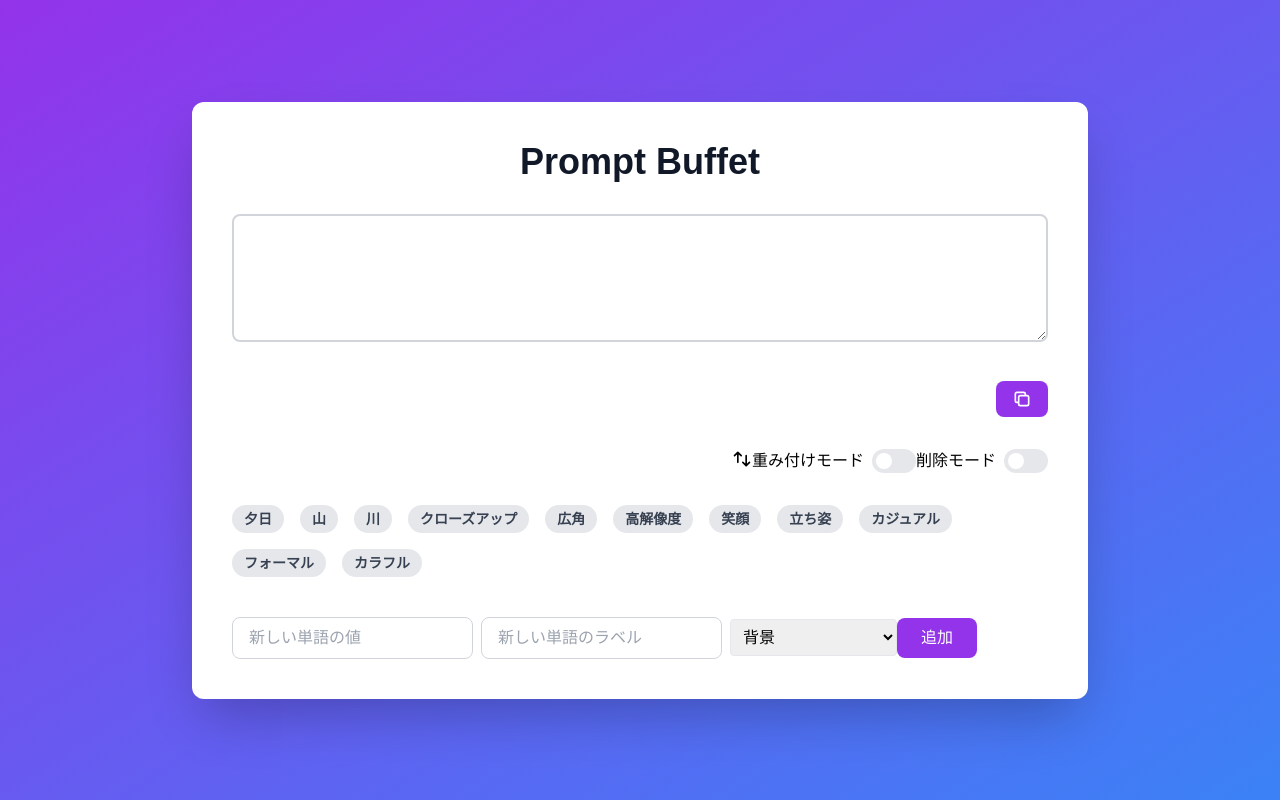
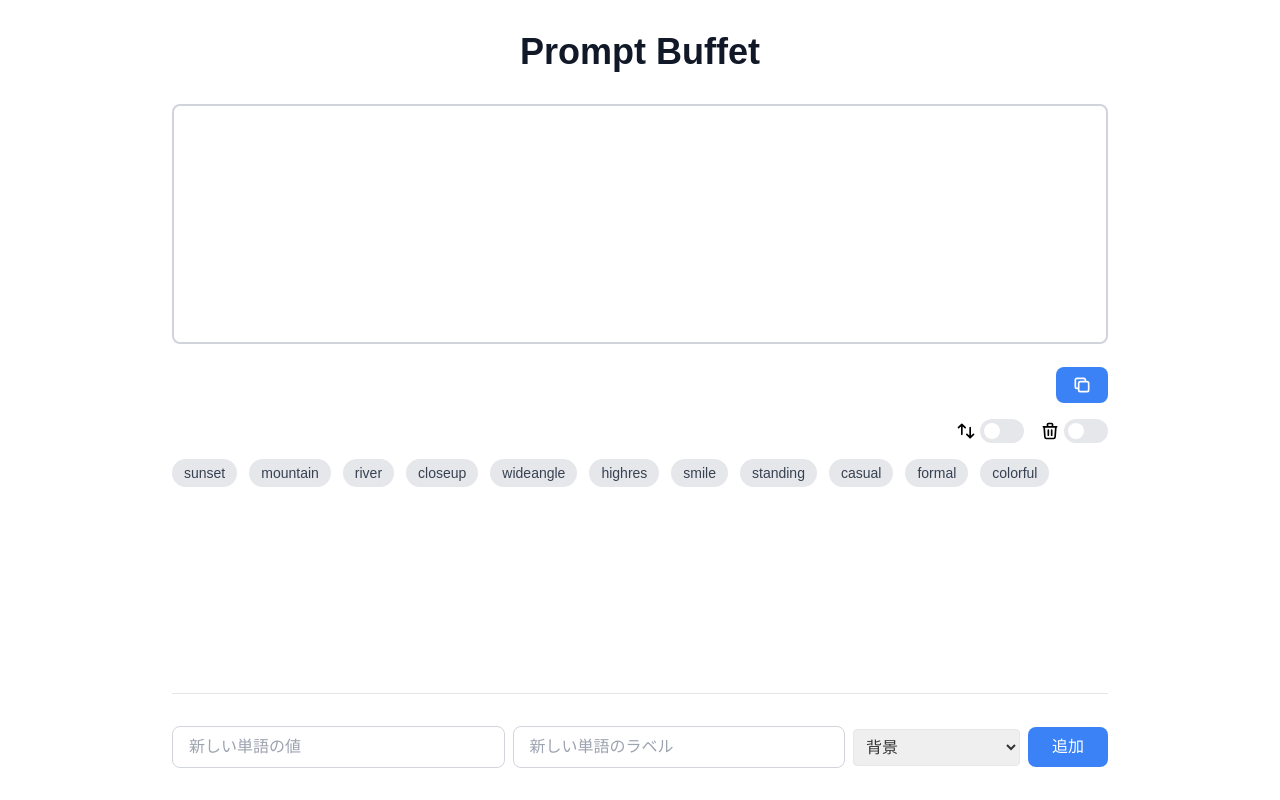
Before and after one commit to PK-Yakkun/prompt_buffet, a Next.js app in the folder prompt_buffet/: page / in a window 1280 px wide. Built offline with nearby package versions, Linux system fonts and the light colour scheme.

Commit message:
update: スタイル全体修正

```diff
--- a/prompt_buffet/src/app/page.tsx
+++ b/prompt_buffet/src/app/page.tsx
@@ -6,8 +6,9 @@ import TextArea from '../components/TextArea';
 import CopyButton from '../components/CopyButton';
 import Select from '../components/Select';
 import Toggle from '@/components/Toggle';
+import ArrowsUpDown from '@/components/icons/ArrowsUpDownIcon';
+import Divider from '@/components/Divider';
 import DeleteIcon from '@/components/icons/DeleteIcon';
-import ArrowsUpDown from '@/components/icons/ArrowsUpDownIcon';
 
 export type WordCategory = '背景' | 'カメラ・アングル' | '画質' | '表情' | 'ポーズ' | '服装' | 'その他';
 
@@ -42,8 +43,14 @@ const Page: React.FC = () => {
   const [newWordCategory, setNewWordCategory] = useState<WordCategory>('背景');
   const [weighting, setWeighting] = useState(false);
   const [deleteMode, setDeleteMode] = useState(false);
-  const [isFeatureEnabled, setIsFeatureEnabled] = useState(false);
 
+
+  const textAreaValue = selectedWords
+    .map((word) => {
+      const weight = word.weight || 0;
+      return '('.repeat(weight) + word.value + ')'.repeat(weight);
+    })
+    .join(', ');
   useEffect(() => {
     const savedWords = localStorage.getItem('customWords');
     if (savedWords) {
@@ -72,11 +79,6 @@ const Page: React.FC = () => {
       setNewWordLabel('');
       setNewWordCategory('背景');
     }
-  };
-
-  const handleToggle = () => {
-    setIsFeatureEnabled(prev => !prev);
-    // ここで他の必要な処理を行うことができます
   };
 
   const handleRemoveWord = (wordToRemove: string) => {
@@ -110,13 +112,6 @@ const Page: React.FC = () => {
     });
   };
 
-  const textAreaValue = selectedWords
-    .map((word) => {
-      const weight = word.weight || 0;
-      return '('.repeat(weight) + word.value + ')'.repeat(weight);
-    })
-    .join(', ');
-
   const handleWeightingToggle = () => {
     setWeighting(prev => !prev);
     if (deleteMode) setDeleteMode(false);
@@ -128,33 +123,41 @@ const Page: React.FC = () => {
   };
 
   return (
-    <div className="min-h-screen bg-gradient-to-br from-purple-600 to-blue-500 flex items-center justify-center py-12 px-4 sm:px-6 lg:px-8">
-      <div className="max-w-4xl w-full space-y-8 bg-white p-10 rounded-xl shadow-2xl">
+    <div className="h-screen bg-white flex items-center justify-center">
+      <div className="w-[1000px] h-full flex flex-col p-8">
         <h1 className="text-4xl font-extrabold text-center text-gray-900 mb-8">Prompt Buffet</h1>
-        <div className="mb-6">
+        <div className="flex-grow flex flex-col overflow-hidden">
+          <div className="mb-4">
             <TextArea
               value={textAreaValue}
               readOnly
-            className="w-full h-32 border-2 border-gray-300 rounded-lg p-4 focus:outline-none focus:ring-2 focus:ring-purple-600 focus:border-transparent"
+              tabIndex={-1}
+              className="w-full h-[240px] border-2 border-gray-300 rounded-lg p-4 focus:outline-none overflow-y-auto custom-scrollbar resize-none"
             />
           </div>
-        <div className="flex justify-end mb-6">
+          <div className="flex justify-end mb-4">
             <CopyButton textToCopy={textAreaValue} />
           </div>
-        <div className="flex justify-end mb-6">
+          <div className="flex justify-end items-center gap-4 mb-4">
+            <div className="flex items-center gap-1">
               <ArrowsUpDown className="w-5 h-5"/>
               <Toggle
-            label="重み付けモード"
+                label=""
                 isOn={weighting}
                 onToggle={handleWeightingToggle}
               />
+            </div>
+            <div className="flex items-center gap-1">
+              <DeleteIcon className="w-5 h-5"/>
               <Toggle
-            label="削除モード"
+                label=""
                 isOn={deleteMode}
                 onToggle={handleDeleteModeToggle}
               />
             </div>
+          </div>
 
+          <div className="flex-grow overflow-y-auto custom-scrollbar">
             <TagList
               words={words}
               selectedWords={new Set(selectedWords.map(word => word.value))}
@@ -165,29 +168,32 @@ const Page: React.FC = () => {
               onWeightIncrease={handleWeightIncrease}
               onWeightDecrease={handleWeightDecrease}
             />
-        <div className="mt-8">
+          </div>
+          <Divider className="my-4" />
+          <div className="mt-4 flex items-center space-x-2">
             <input
               type="text"
               value={newWordValue}
               onChange={(e) => setNewWordValue(e.target.value)}
               placeholder="新しい単語の値"
-            className="mr-2 px-4 py-2 border border-gray-300 rounded-lg focus:outline-none focus:ring-2 focus:ring-purple-600 focus:border-transparent"
+              className="flex-grow px-4 py-2 border border-gray-300 rounded-lg focus:outline-none transition duration-300"
             />
             <input
               type="text"
               value={newWordLabel}
               onChange={(e) => setNewWordLabel(e.target.value)}
               placeholder="新しい単語のラベル"
-            className="mr-2 px-4 py-2 border border-gray-300 rounded-lg focus:outline-none focus:ring-2 focus:ring-purple-600 focus:border-transparent"
+              className="flex-grow px-4 py-2 border border-gray-300 rounded-lg focus:outline-none transition duration-300"
             />
             <Select
               options={defaultCategories}
               value={newWordCategory}
               onChange={(value) => setNewWordCategory(value as WordCategory)}
             />
-          <button onClick={handleAddWord} className="bg-purple-600 text-white px-6 py-2 rounded-lg hover:bg-purple-700 transition duration-300">
+            <button onClick={handleAddWord} className="bg-[var(--accent-blue)] text-white px-6 py-2 rounded-lg hover:bg-[#2563eb] transition duration-300">
               追加
             </button>
+          </div>
         </div>
       </div>
     </div>
--- a/prompt_buffet/src/components/CopyButton.tsx
+++ b/prompt_buffet/src/components/CopyButton.tsx
@@ -3,9 +3,10 @@ import CopyIcon from './icons/CopyIcon';
 
 interface CopyButtonProps {
   textToCopy: string;
+  className?: string;
 }
 
-const CopyButton: React.FC<CopyButtonProps> = ({ textToCopy }) => {
+const CopyButton: React.FC<CopyButtonProps> = ({ textToCopy, className }) => {
   const handleCopy = async () => {
     try {
       await navigator.clipboard.writeText(textToCopy);
@@ -18,7 +19,7 @@ const CopyButton: React.FC<CopyButtonProps> = ({ textToCopy }) => {
   return (
     <button
       onClick={handleCopy}
-      className="bg-purple-600 text-white px-4 py-2 rounded-lg hover:bg-purple-700 transition duration-300 flex items-center"
+      className={`bg-[var(--accent-blue)] text-white px-4 py-2 rounded-lg hover:bg-[#2563eb] transition duration-300 flex items-center ${className || ''}`}
     >
       <CopyIcon className="w-5 h-5" />
     </button>
--- a/prompt_buffet/src/components/Tag.tsx
+++ b/prompt_buffet/src/components/Tag.tsx
@@ -1,6 +1,5 @@
 import React from 'react';
 import { Word } from '../app/page';
-import DeleteIcon from './icons/DeleteIcon';
 import ChevronUpIcon from './icons/ChevronUpIcon';
 import ChevronDownIcon from './icons/ChevronDownIcon';
 import CrossIcon from './icons/CrossIcon';
@@ -28,7 +27,7 @@ const Tag: React.FC<TagProps> = ({
 }) => {
   return (
     <div
-      className={`inline-flex items-center px-3 py-1 rounded-full text-sm font-semibold mr-2 mb-2 cursor-pointer ${
+      className={`inline-flex items-center px-3 py-1 rounded-full text-sm mr-2 mb-2 cursor-pointer ${
         isSelected ? 'bg-blue-500 text-white' : 'bg-gray-200 text-gray-700'
       }`}
       onClick={onSelect}
@@ -42,7 +41,7 @@ const Tag: React.FC<TagProps> = ({
           }}
         />
       )}
-      {word.label}
+      {word.value}
       {deleteMode && (
         <CrossIcon
           className="w-3 h-3 ml-1 cursor-pointer"
--- a/prompt_buffet/src/components/TagList.tsx
+++ b/prompt_buffet/src/components/TagList.tsx
@@ -24,7 +24,7 @@ const TagList: React.FC<TagListProps> = ({
   onWeightDecrease
 }) => {
   return (
-    <div className="flex flex-wrap gap-2">
+    <div className="flex flex-wrap gap-1">
       {words.map((word) => (
         <Tag
           key={word.value}
--- a/prompt_buffet/src/components/TextArea.tsx
+++ b/prompt_buffet/src/components/TextArea.tsx
@@ -3,8 +3,8 @@ import React from 'react';
 
 type TextAreaProps = React.TextareaHTMLAttributes<HTMLTextAreaElement>;
 
-const TextArea: React.FC<TextAreaProps> = (props) => {
-  return <textarea {...props} />;
+const TextArea: React.FC<TextAreaProps> = ({ className, ...props }) => {
+  return <textarea className={`resize-none ${className || ''}`} {...props} />;
 };
 
 export default TextArea;
--- a/prompt_buffet/src/components/Toggle.tsx
+++ b/prompt_buffet/src/components/Toggle.tsx
@@ -13,10 +13,9 @@ const Toggle: React.FC<ToggleProps> = ({ isOn, onToggle, label }) => {
       <button
         onClick={onToggle}
         className={`relative inline-flex items-center h-6 rounded-full w-11 focus:outline-none transition-colors ease-in-out duration-200 ${
-          isOn ? 'bg-purple-600' : 'bg-gray-200'
+          isOn ? 'bg-green-400' : 'bg-gray-200'
         }`}
       >
-        <span className="sr-only">トグルスイッチ</span>
         <span
           className={`inline-block w-4 h-4 transform bg-white rounded-full transition ease-in-out duration-200 ${
             isOn ? 'translate-x-6' : 'translate-x-1'
--- a/prompt_buffet/src/styles/globals.css
+++ b/prompt_buffet/src/styles/globals.css
@@ -1,6 +1,14 @@
 @tailwind base;
 @tailwind components;
 @tailwind utilities;
+
+*, *::before, *::after {
+  box-sizing: border-box;
+}
+
+h1, h2, h3, h4, h5, h6, p, span, input, textarea, select {
+    color: #333;
+}
 
 @keyframes fadeIn {
   from {
@@ -33,3 +41,25 @@ body {
 .shadow-2xl {
   box-shadow: 0 25px 50px -12px rgba(0, 0, 0, 0.25);
 }
+
+.custom-scrollbar::-webkit-scrollbar {
+  width: 8px;
+}
+
+.custom-scrollbar::-webkit-scrollbar-track {
+  background: transparent;
+}
+
+.custom-scrollbar::-webkit-scrollbar-thumb {
+  background-color: rgba(156, 163, 175, 0.5);
+  border-radius: 4px;
+}
+
+.custom-scrollbar::-webkit-scrollbar-thumb:hover {
+  background-color: rgba(156, 163, 175, 0.7);
+}
+
+:root {
+  --accent-blue: #3b82f6;
+  --light-blue: #93c5fd;
+}
```
Lines whose indentation alone changed are shown as unchanged.
